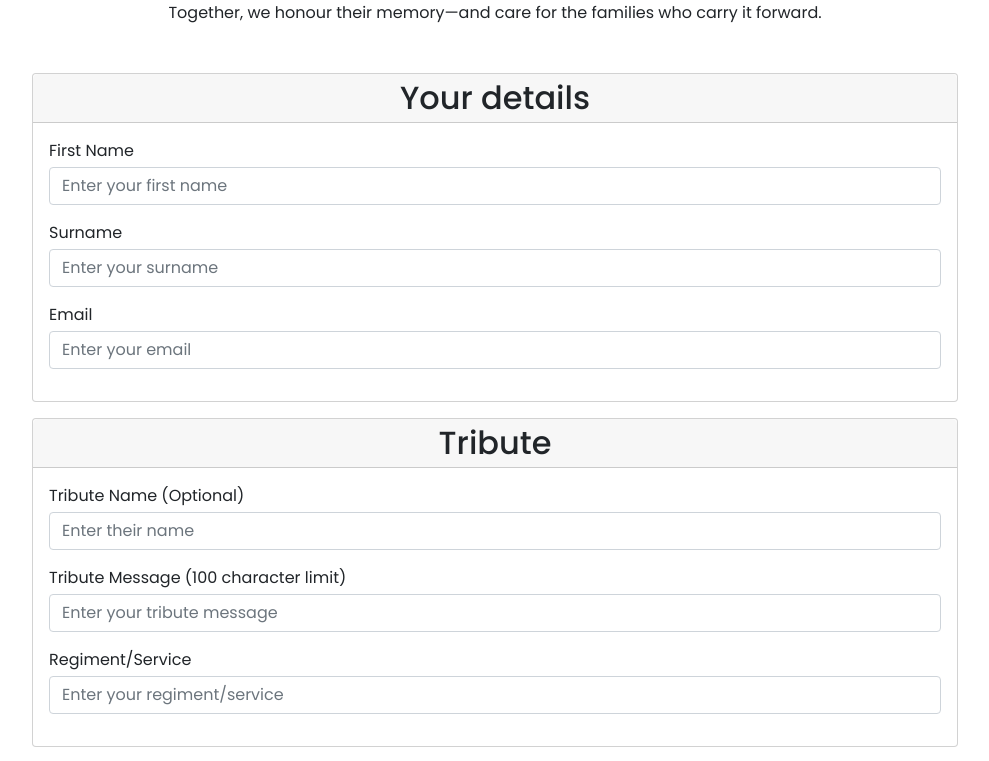
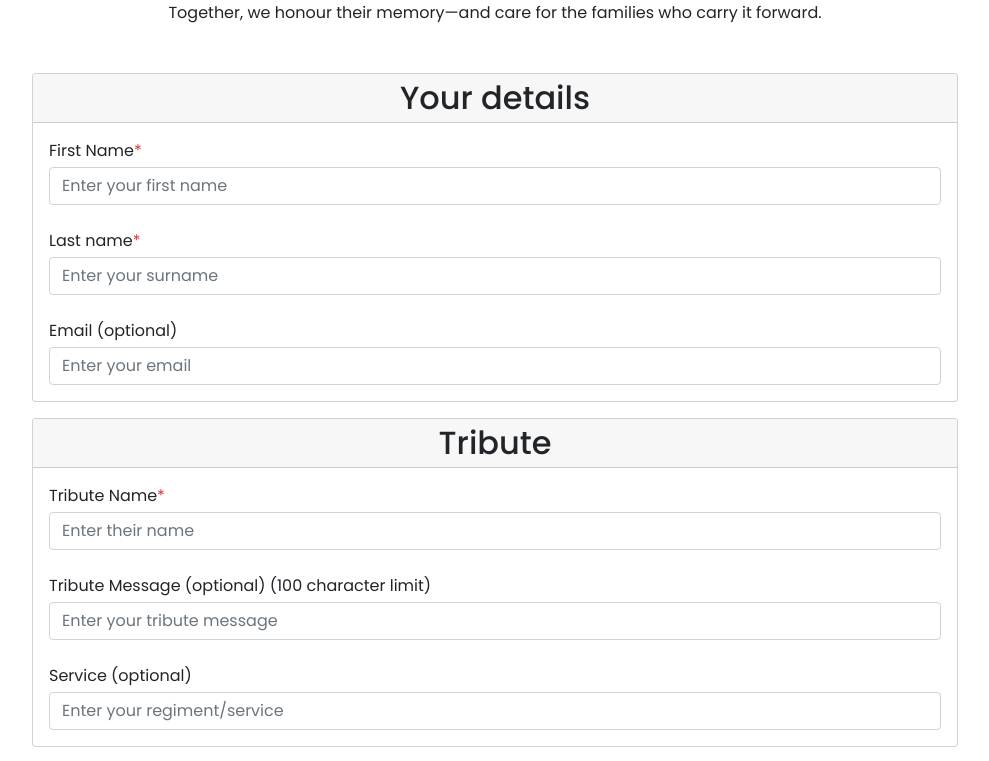
Before and after one commit to nadeem-github/Virtual_Field_of_Remembrance, an Angular app in the folder frontend/: page /addNew in a window 1280 px wide. Shown: the part 560-1321 px from the top of the page, without its empty margins (145-1134 px from the left). Built offline with nearby package versions, Linux system fonts and the light colour scheme.

Commit message:
add validation

```diff
--- a/frontend/src/app/pages/add-form/add-form.component.html
+++ b/frontend/src/app/pages/add-form/add-form.component.html
@@ -21,16 +21,28 @@
                             <p class="cardHeading mb-0">Your details</p>
                         </div>
                         <div class="card-body">
-                            <div class="mb-3">
-                                <label class="form-label mb-1">First Name</label>
-                                <input type="text" class="form-control rounded-1 shadow-none" formControlName="firstName" placeholder="Enter your first name">
+                            <div class="mb-4 position-relative">
+                                <label class="form-label mb-1">
+                                    First Name<span class="text-danger">*</span>
+                                </label>
+                                <input type="text" class="form-control rounded-1 shadow-none" formControlName="firstName" placeholder="Enter your first name" />
+                                <div *ngIf="remembranceForm.get('firstName')?.touched && remembranceForm.get('firstName')?.invalid" class="text-danger small position-absolute">
+                                    First name is required.
+                                </div>
                             </div>
-                            <div class="mb-3">
-                                <label class="form-label mb-1">Surname</label>
-                                <input type="text" class="form-control rounded-1 shadow-none" formControlName="surname" placeholder="Enter your surname">
+
+                            <div class="mb-4 position-relative">
+                                <label class="form-label mb-1">
+                                    Last name<span class="text-danger">*</span>
+                                </label>
+                                <input type="text" class="form-control rounded-1 shadow-none" formControlName="surname" placeholder="Enter your surname" />
+                                <div *ngIf="remembranceForm.get('surname')?.touched && remembranceForm.get('surname')?.invalid" class="text-danger small position-absolute">
+                                    Last name is required.
+                                </div>
                             </div>
-                            <div class="mb-3">
-                                <label class="form-label mb-1">Email</label>
+
+                            <div>
+                                <label class="form-label mb-1">Email (optional)</label>
                                 <input type="email" class="form-control rounded-1 shadow-none" formControlName="email" placeholder="Enter your email">
                             </div>
                         </div>
@@ -40,16 +52,22 @@
                             <p class="cardHeading mb-0">Tribute</p>
                         </div>
                         <div class="card-body">
-                            <div class="mb-3">
-                                <label class="form-label mb-1">Tribute Name (Optional)</label>
-                                <input type="text" class="form-control rounded-1 shadow-none" formControlName="theirName" placeholder="Enter their name">
+                            <div class="mb-4 position-relative">
+                                <label class="form-label mb-1">
+                                    Tribute Name<span class="text-danger">*</span>
+                                </label>
+                                <input type="text" class="form-control rounded-1 shadow-none" formControlName="theirName" placeholder="Enter their name" />
+                                <div *ngIf="remembranceForm.get('theirName')?.touched && remembranceForm.get('theirName')?.invalid" class="text-danger small position-absolute">
+                                    Tribute name is required.
+                                </div>
                             </div>
-                            <div class="mb-3">
-                                <label class="form-label mb-1">Tribute Message (100 character limit)</label>
+
+                            <div class="mb-4">
+                                <label class="form-label mb-1">Tribute Message (optional) (100 character limit)</label>
                                 <input type="text" class="form-control rounded-1 shadow-none" formControlName="tributeMessage" placeholder="Enter your tribute message">
                             </div>
-                            <div class="mb-3">
-                                <label class="form-label mb-1">Regiment/Service</label>
+                            <div>
+                                <label class="form-label mb-1">Service (optional)</label>
                                 <input type="text" class="form-control rounded-1 shadow-none" formControlName="regimentService" placeholder="Enter your regiment/service">
                             </div>
                         </div>
@@ -107,7 +125,9 @@
                                 Thank you for remembering with us.
                             </p>
                             <div class="text-end">
-                                <button class="btn btn-warning border-0 btnCustom px-5 py-2 text-white fw-semibold rounded-pill">Send</button>
+                                <button class="btn btn-warning border-0 btnCustom px-5 py-2 text-white fw-semibold rounded-pill" type="submit" [disabled]="remembranceForm.invalid">
+                                    Send
+                                </button>
                             </div>
                         </div>
                     </div>
--- a/frontend/src/app/pages/add-form/add-form.component.ts
+++ b/frontend/src/app/pages/add-form/add-form.component.ts
@@ -19,10 +19,10 @@ export class AddFormComponent {
       firstName: ['', Validators.required],
       surname: ['', Validators.required],
       email: ['', [Validators.email]],
-      theirName: [''],
-      tributeMessage: ['', [Validators.required, Validators.maxLength(500)]],
-      regimentService: ['', Validators.required],
-      remembranceSymbol: ['', Validators.required],
+      theirName: ['', Validators.required],
+      tributeMessage: ['', [Validators.maxLength(500)]],
+      regimentService: ['',],
+      remembranceSymbol: ['',],
       file: [null]
     });
   }
```
